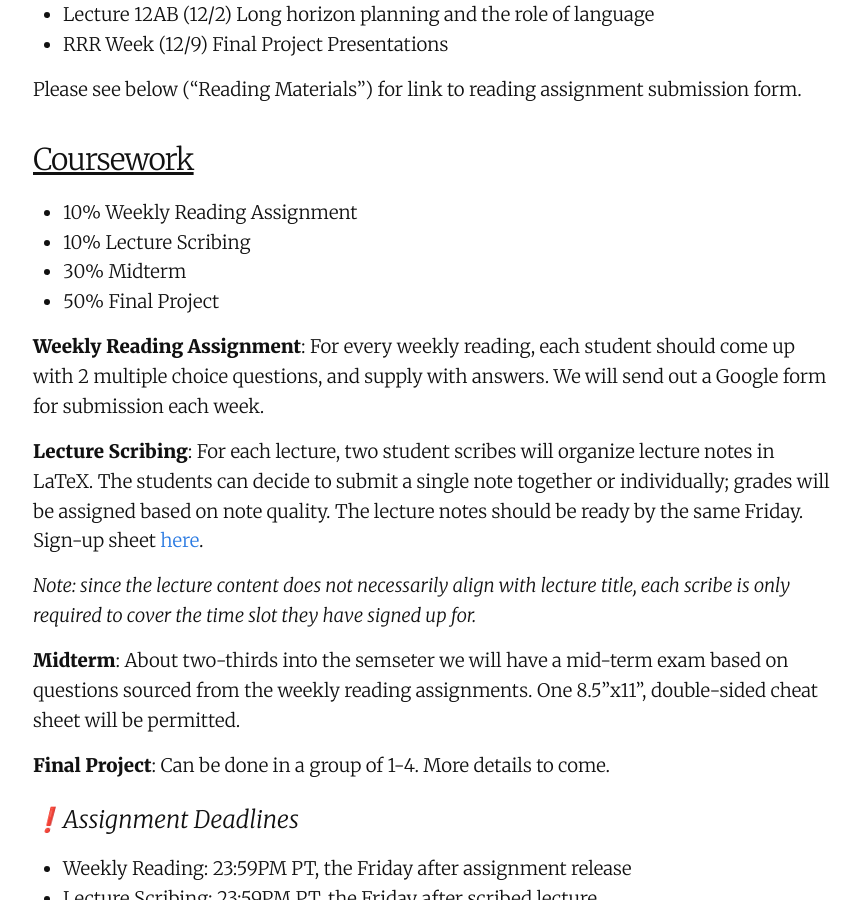
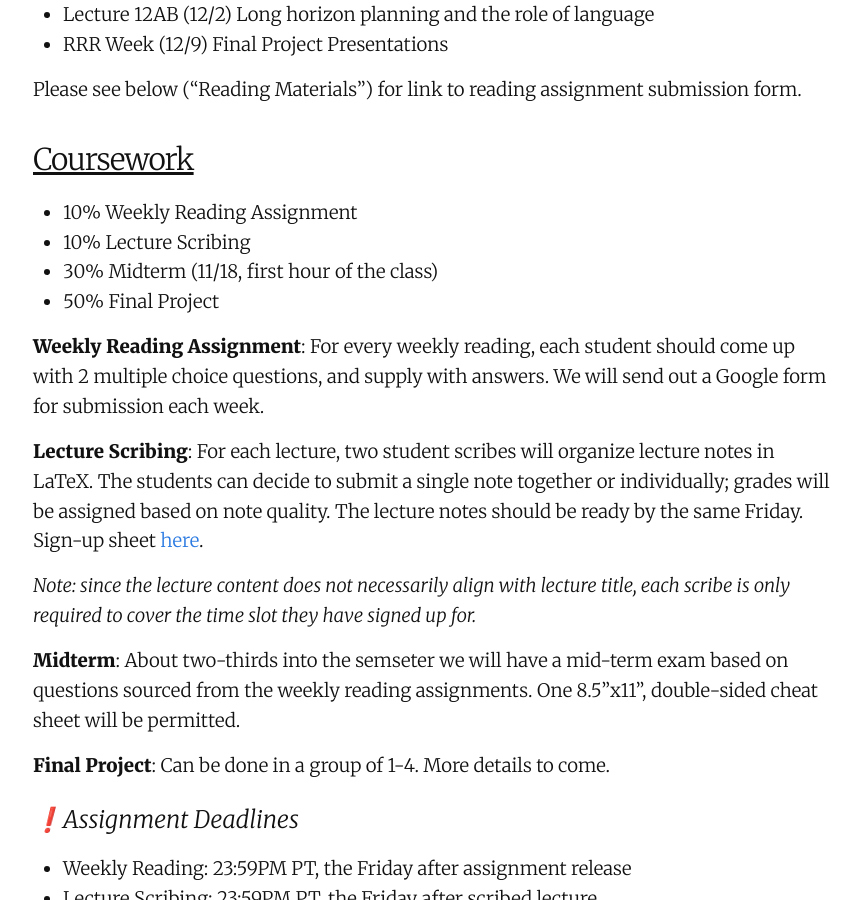
Before and after one commit to robots-that-learn/robots-that-learn.github.io, a Jekyll site: the page built from index.md, in a window 1280 px wide and 900 px high, scrolled down 2013 px. Shown: the whole window, without its empty margins (207-1066 px from the left). Built offline with Jekyll 4.4.1, drawn with Linux system fonts in a browser that asks for light colours; our own code applies the rules of GitHub Pages for plain Markdown files.

Commit message:
Update index.md

```diff
--- a/index.md
+++ b/index.md
@@ -73,7 +73,7 @@ Please see below ("Reading Materials") for link to reading assignment submission
 
 - 10% Weekly Reading Assignment
 - 10% Lecture Scribing
-- 30% Midterm
+- 30% Midterm (11/18, first hour of the class)
 - 50% Final Project
 
 **Weekly Reading Assignment**: For every weekly reading, each student should come up with 2 multiple choice questions, and supply with answers. We will send out a Google form for submission each week.
```
